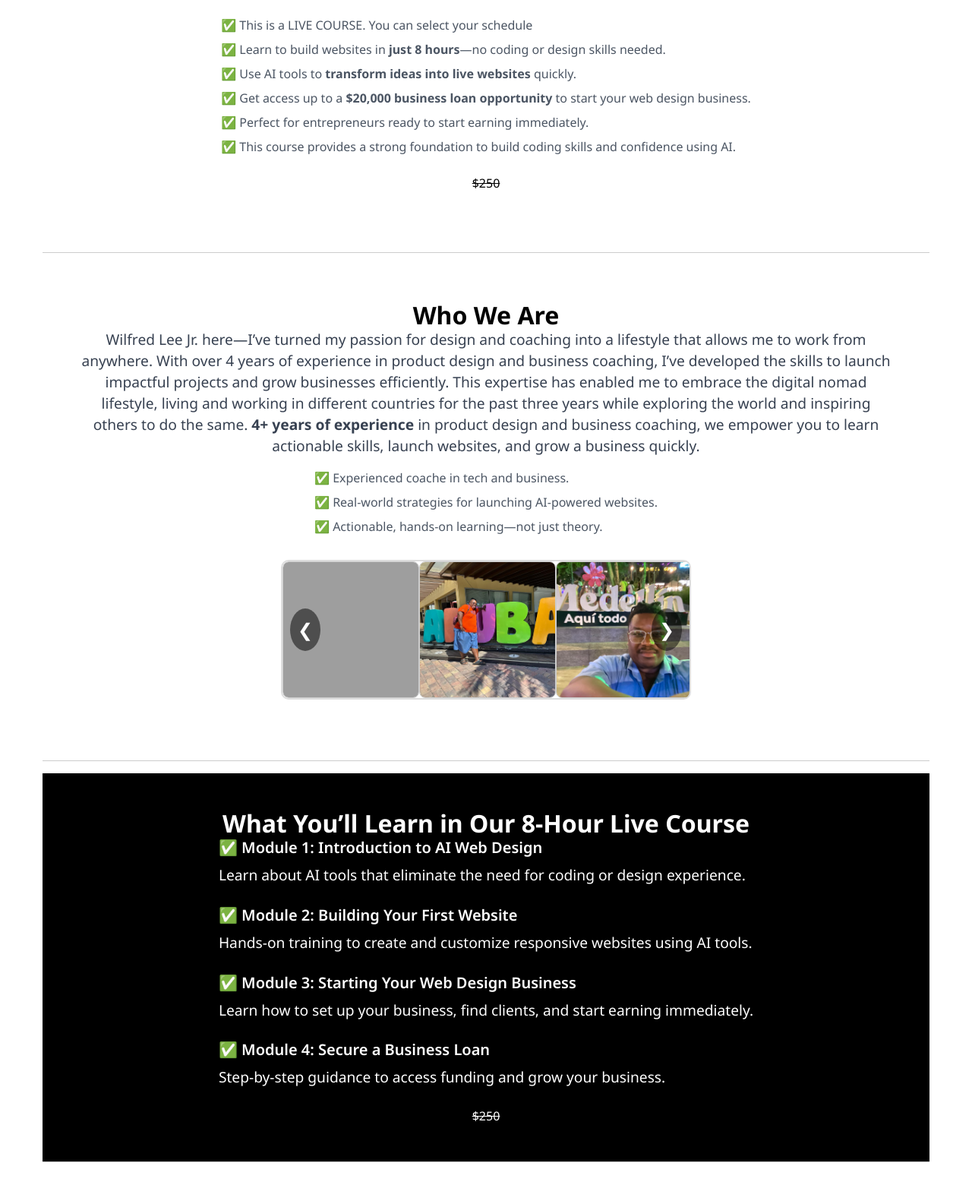
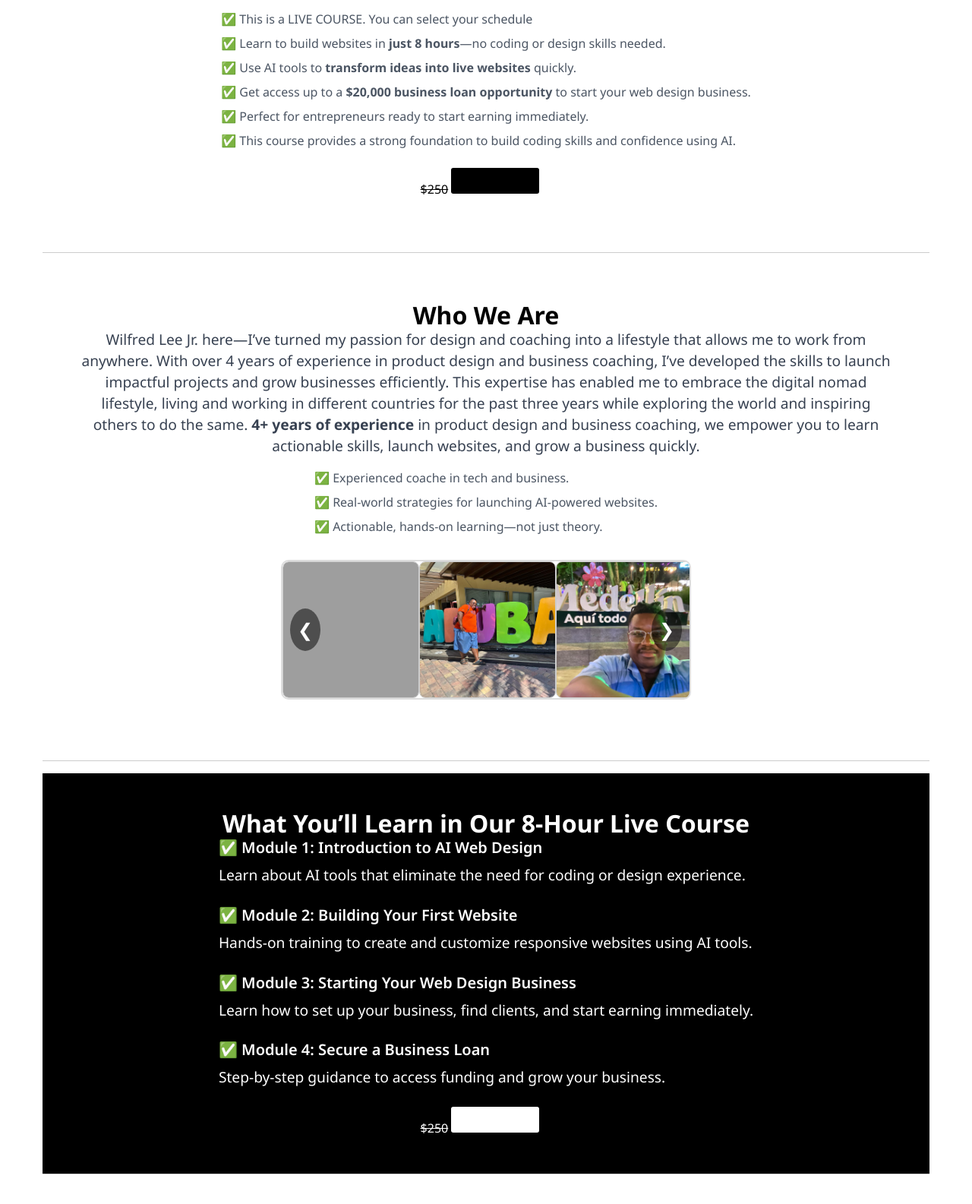
Before and after one commit to Spacemandomains/wilfred_lee_webdesign_course, a plain HTML site: page index.html in a window 1280 px wide. Shown: the part 299-1884 px from the top of the page at 76% size. Drawn offline with nearby package versions, Linux system fonts and the light colour scheme; grey boxes are pictures that could not be loaded; a script that the page names is missing.

Commit message:
Add files via upload

```diff
--- a/style.css
+++ b/style.css
@@ -171,3 +171,27 @@ body, html {
   body {
     font-family: 'Noto Sans', sans-serif; /* Ensure Noto Sans is applied */
 }
+
+  .bumpsale_button{
+    display: inline-block;
+    padding: 17px 58px;
+    font: normal 14px 'Noto Sans', sans-serif;
+    text-align: center;
+    text-decoration: none;
+    color: #000000;
+    border-radius: 3px;
+    background: #ffffff;
+    margin-right: 16px;
+  }
+
+  .bumpsale_button2{
+    display: inline-block;
+    padding: 17px 58px;
+    font: normal 14px  'Noto Sans', sans-serif;
+    text-align: center;
+    text-decoration: none;
+    color: #ffffff;
+    border-radius: 3px;
+    background: #000000;
+    margin-right: 16px;
+  }
```
